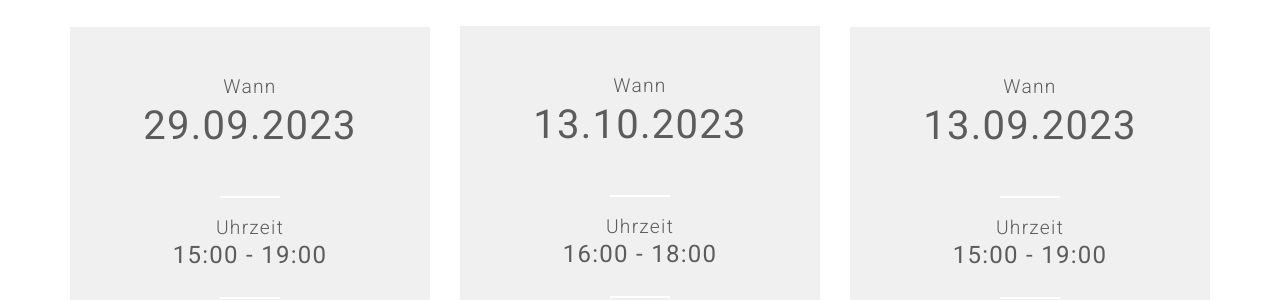
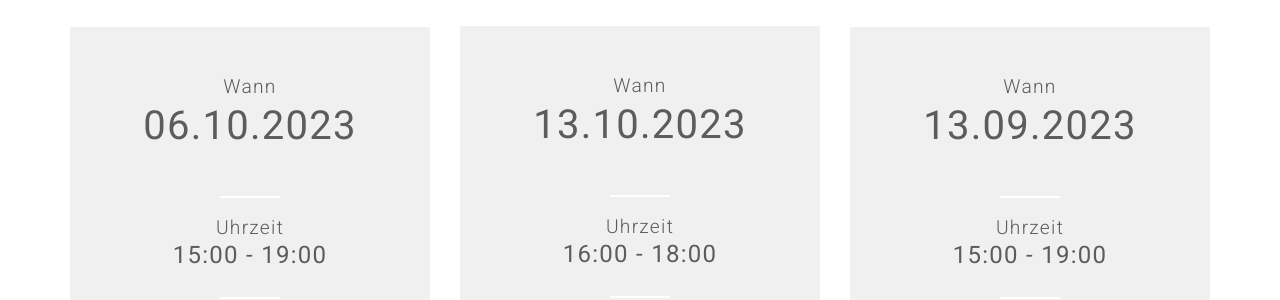
Before and after one commit to coderdojo-wien/coderdojo-wien.github.io, a Jekyll site: the page built from index.html, in a window 1280 px wide and 900 px high, scrolled down 3897 px. Shown: the part 158-458 px from the top of the window. Built offline with Jekyll 4.4.1, drawn with Linux system fonts in a browser that asks for light colours; nearby versions of some CDN libraries; comment, search, counter and statistics services are not loaded.

Commit message:
Update events.yml

```diff
--- a/_data/events.yml
+++ b/_data/events.yml
@@ -3,10 +3,10 @@ title: "Termine"
 description: "Ein Anmeldung ist für die Teilnahme an den online CoderDojos nicht erforderlich. Das genaue Workshopprogramm mit den Teilnahmelinks finden sie in unserem aktuellen Newsletter, der jeweils bis spätestens den Tag davor versendet wird und auf unserer Hompepage https://www.facebook.com/coderdojowien. </br><b>Für die Teilnahme an offline CoderDojos ist unbedingt eine Anmeldung erforderlich!</b>"
 events-list:
 
-- event-date: 29.09.2023
+- event-date: 06.10.2023
   event-time: 15:00 - 19:00
-  event-startdate: 2023-09-29T15:00:00+0100
-  event-enddate: 2023-09-29T19:00:00+0100
+  event-startdate: 2023-10-06T15:00:00+0100
+  event-enddate: 2023-10-06T19:00:00+0100
   event-name: Online CoderDojo
   event-type: Online
   event-place: Online Dojo
```
